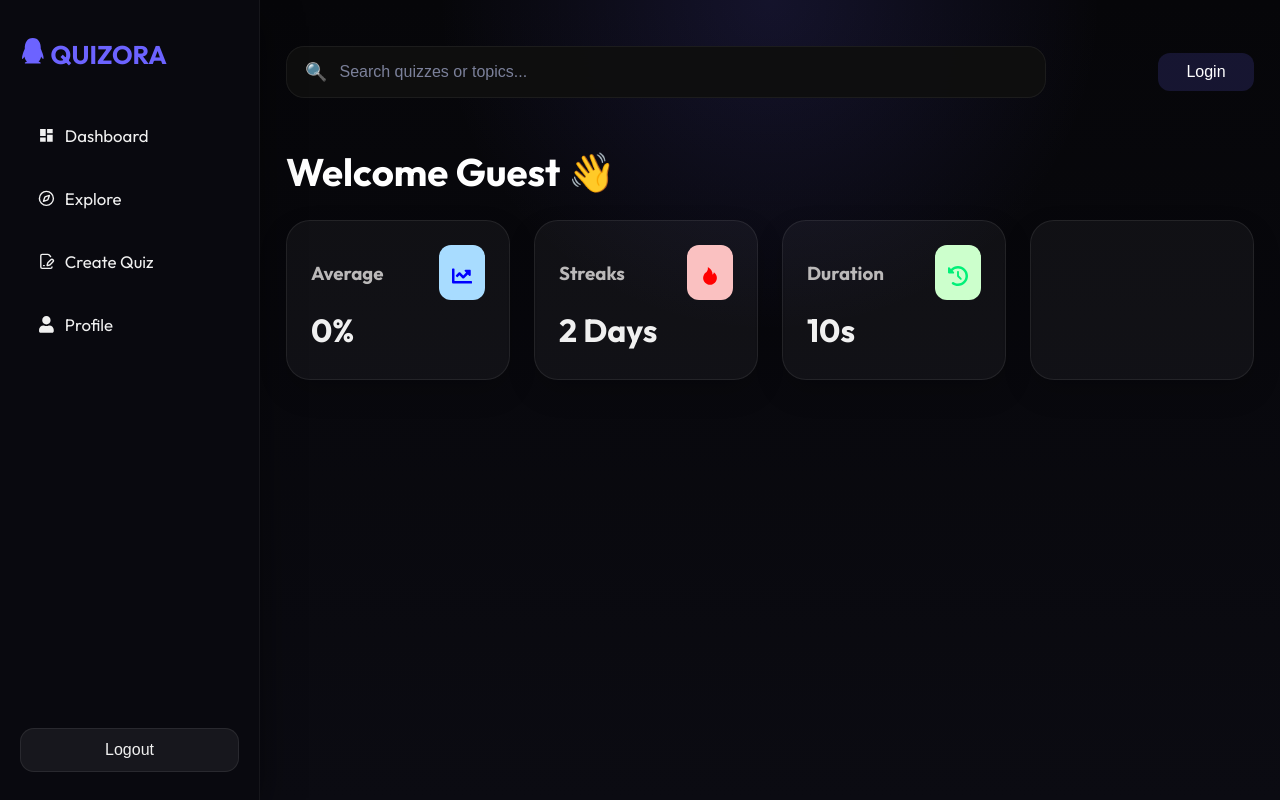
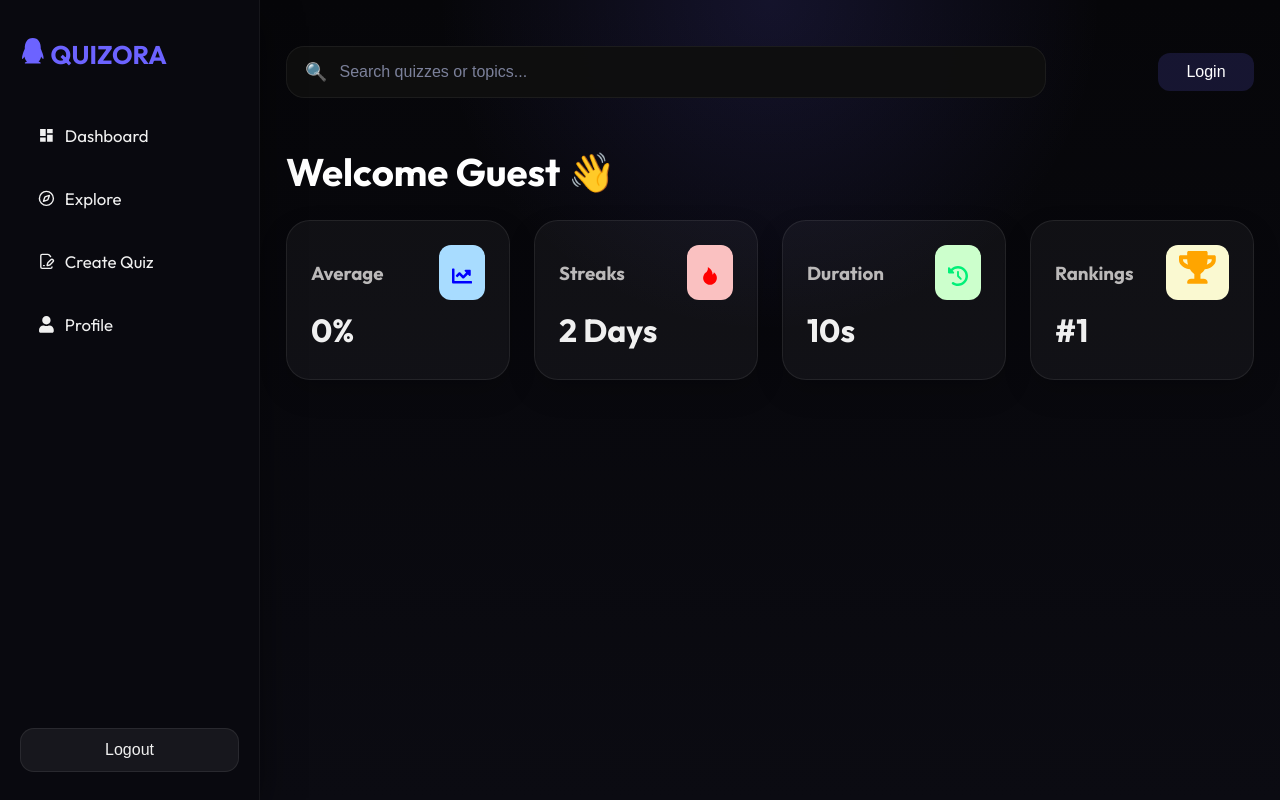
Before and after one commit to Tammyboy23/Quiz-App, a React (Vite) app: page / in a window 1280 px wide. Built offline with nearby package versions, Linux system fonts and the light colour scheme; a web font is replaced by a local one.

Commit message:
Added a ranking board

```diff
--- a/package.json
+++ b/package.json
@@ -11,6 +11,7 @@
   },
   "dependencies": {
     "firebase": "^12.13.0",
+    "openai": "^6.42.0",
     "react": "^19.2.5",
     "react-dom": "^19.2.5",
     "react-icons": "^5.6.0",
--- a/src/Pages/Create.jsx
+++ b/src/Pages/Create.jsx
@@ -1,5 +1,6 @@
 import { useState } from "react";
 import Top from "./top";
+import { FaLaptop } from "react-icons/fa";
 
 function Create(){
     const [mode, setmode] = useState("");
@@ -25,7 +26,9 @@ function Create(){
                 <button onClick={() => setmode("")} className="back">Back</button>
                 {mode === "Text" ? (
                     <div className="written">
-
+                    <h3>Written Mode</h3>
+                    <input type="text" placeholder="Enter subject, topics ...." />
+                    <button>Create <FaLaptop /></button>
                     </div>
                 ): (
                     <div className="pd">
--- a/src/Pages/Home.jsx
+++ b/src/Pages/Home.jsx
@@ -1,6 +1,6 @@
 import { AiFillFire } from "react-icons/ai";
 import Top from "./top";
-import { FaChartLine } from "react-icons/fa";
+import { FaChartLine, FaTrophy } from "react-icons/fa";
 import { FaClockRotateLeft } from "react-icons/fa6";
 
 function Home(){
@@ -32,7 +32,15 @@ function Home(){
                 }}><FaClockRotateLeft size="20" color="hsl(150, 100%, 47%)"/> </span></div>
                 <h1>10s</h1>
             </div>
-            <div className="board"></div>
+            <div className="board">
+                <div className="board-top">
+                    <h3>Rankings</h3>
+                    <span style={{
+                        background: '#faf9d1',
+                    }}><FaTrophy  color="orange"/></span>
+                </div>
+                <h1>#1</h1>
+            </div>
         </div>
         </div>
         </>
--- a/src/index.css
+++ b/src/index.css
@@ -669,7 +669,6 @@ body{
 .list a:hover{
     background: rgba(108, 99, 255, 0.12);
     color: var(--accent);
-    border-left: 2px solid var(--accent);
 }
 .content{
     width: 100%;
@@ -1329,6 +1328,7 @@ body{
   size: 0.2rem;
   padding: 4px 13px;
   text-align: center;
+  align-items: center;
   border-radius: 12px;
   color: hsl(0, 93%, 61%);
 }
@@ -1343,3 +1343,30 @@ body{
     padding: 5px 13px;
   }
 }
+.written{
+  display: flex;
+  flex-direction: column;
+  gap: 10px;
+  padding: 30px;
+}
+.written h3{
+  display: flex;
+  font-size: 2.3rem;
+}
+.written input{
+margin-top: 20px;
+border-radius: 12px;
+padding-left: 10px;
+width: 300px;
+height: 40px
+}
+.written button{
+  margin-top: 10px;
+  background: var(--accent);
+  padding: 4px;
+  color: #fff;
+  height: 40px;
+  font-size: 1.r1em;
+  border: none;
+  border-radius: 12px;
+}
```
Also changed, not shown: 2 other files (tests, documents, lock files or other folders).
